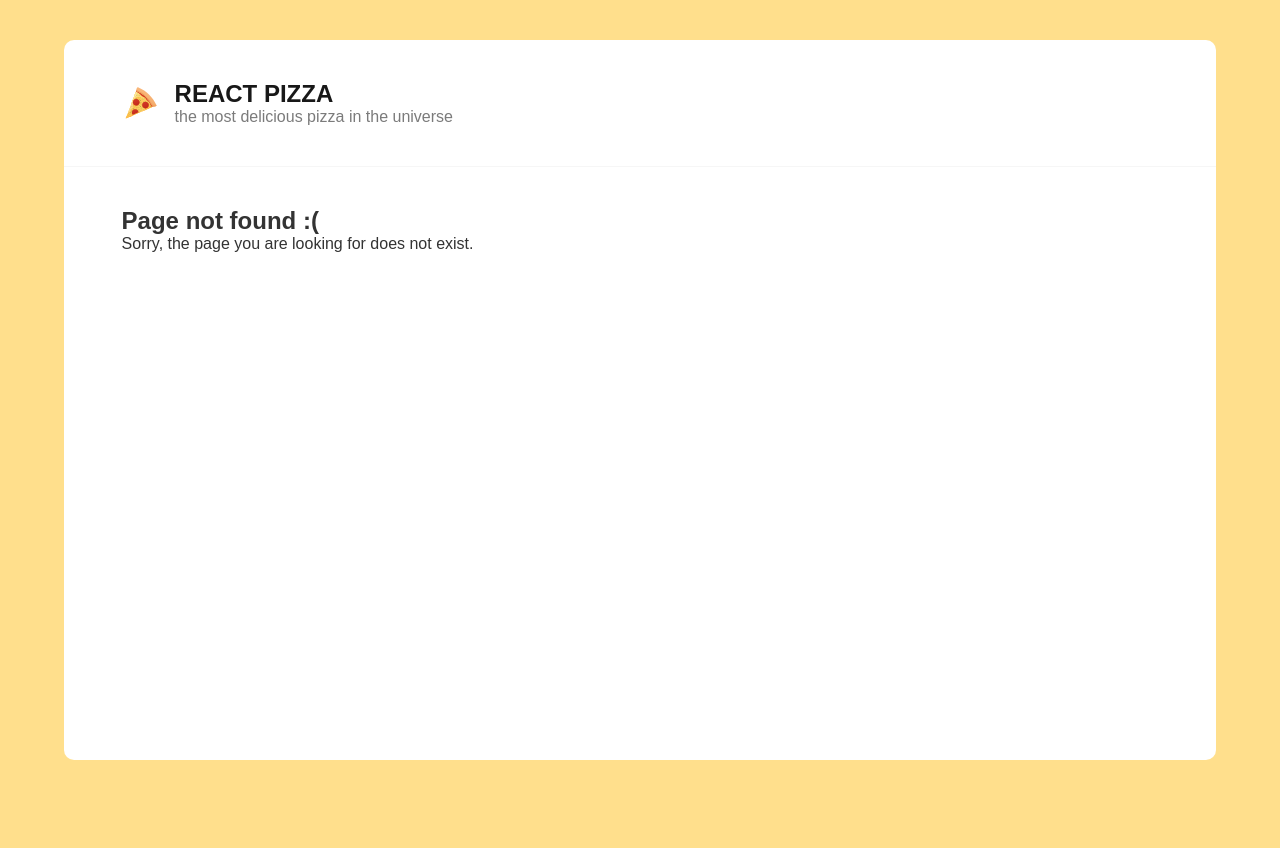
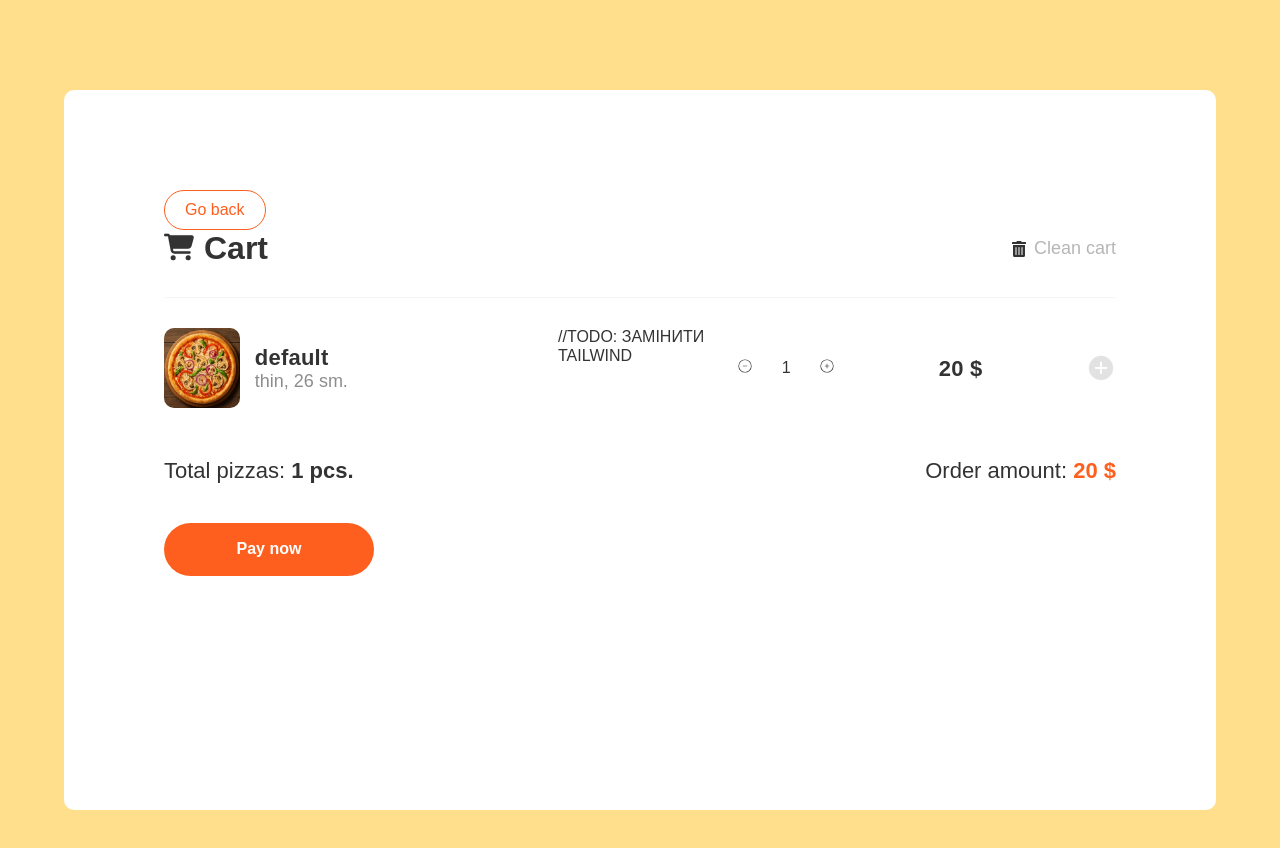
Before and after one commit to ysandul20/react-ts-pizza, a React (Vite) app: page /cart in a window 1280 px wide. Before the commit this address had no page. Before the commit the page ends 800 px from the top, so only its background shows below. Built offline with nearby package versions, Linux system fonts and the light colour scheme.

Commit message:
add cart page with functional and typization

```diff
--- a/src/App.tsx
+++ b/src/App.tsx
@@ -2,6 +2,7 @@ import { Route, Routes } from "react-router-dom";
 import AppLayout from "./layouts/AppLayout";
 import Home from "./pages/Home";
 import NotFound from "./pages/NotFound";
+import CartLayout from "./layouts/CartLayout";
 
 function App() {
   return (
@@ -10,7 +11,7 @@ function App() {
         <Route index element={<Home />} />
         <Route path="*" element={<NotFound />} />
       </Route>
-         {/* <Route path="cart" element={<CartLayout />} /> */}
+      <Route path="cart" element={<CartLayout />} />
     </Routes>
   );
 }
--- a/src/app/store.ts
+++ b/src/app/store.ts
@@ -1,9 +1,11 @@
 import { configureStore } from "@reduxjs/toolkit";
 import dataSlice from "../features/pizza/dataSlice";
+import cartSlice from "../features/cart/cartSlice";
 
 export const store = configureStore({
    reducer: {
       data: dataSlice,
+      cart: cartSlice,
    },
 });
 
--- a/src/components/Header.tsx
+++ b/src/components/Header.tsx
@@ -1,4 +1,5 @@
 import { Link } from "react-router-dom";
+import CartBtn from "./card/CartBtn";
 // import CartBtn from "./CartBtn";
 // import SearchInput from "./SearchInput";
 
@@ -13,14 +14,15 @@ function Header() {
             <img width="38" src="pizza-logo.svg" alt="Pizza logo" />
             <div>
               <h1>React Pizza</h1>
-                     <p className="hidden md:block">
+              <p>
+                {/* <p className="hidden md:block"> */}
                 the most delicious pizza in the universe
               </p>
             </div>
           </div>
         </Link>
         {/* <SearchInput /> */}
-            {/* <CartBtn /> */}
+        <CartBtn />
 
         {/* <span className="md:hidden block">
                <IoMenu className="w-8 h-8" />
--- /dev/null
+++ b/src/components/card/CartBtn.tsx
@@ -0,0 +1,22 @@
+import { FaCartShopping } from "react-icons/fa6";
+import { useNavigate } from "react-router-dom";
+import { useAppSelector } from "../../app/hooks";
+function CartBtn() {
+  const navigate = useNavigate();
+  const cartItems = useAppSelector((state) => state.cart.items);
+  const cartItemsQuantity = cartItems.reduce((sum, item) => sum + item.quantity, 0);
+  const cartItemsPrice = cartItems.reduce((sum, item) => sum + item.totalPrice, 0);
+  // console.log("header", cartItemsPrice, cartItemsQuantity);
+  return (
+    <div className="header__cart">
+      <button className="button button--cart" onClick={() => navigate("cart")}>
+        <span>{cartItemsPrice}$</span>
+        <div className="button__delimiter"></div>
+        <FaCartShopping />
+        <span>{cartItemsQuantity}</span>
+      </button>
+    </div>
+  );
+}
+
+export default CartBtn;
--- /dev/null
+++ b/src/components/card/CartItem.tsx
@@ -0,0 +1,49 @@
+import { CiCircleMinus, CiCirclePlus } from "react-icons/ci";
+import { IoIosCloseCircle } from "react-icons/io";
+import { useDispatch } from "react-redux";
+// import { addToCart, deleteFromCart } from "../redux/slices/cartSlice";
+import type { CartItemType } from "../../app/types";
+import { useAppDispatch } from "../../app/hooks";
+import { addToCart, deleteFromCart } from "../../features/cart/cartSlice";
+
+type CartItemProps = {
+  cartItemData: CartItemType;
+};
+
+function CartItem({ cartItemData }: CartItemProps) {
+  const dispatch = useAppDispatch();
+
+  const { id, imageUrl, name, sizeOption, typeOption, totalPrice, quantity } = cartItemData;
+  const typeVariations = ["thin", "classic"];
+  return (
+    <div className="cart__item">
+      <div className="cart__item-img">
+        <img className="pizza-block__image" src={`src/assets/images/${imageUrl}`} alt="Pizza" />
+      </div>
+      <div className="cart__item-info">
+        <h3>{name}</h3>
+        <p>
+          {typeVariations[typeOption]}, {sizeOption} sm.
+        </p>
+      </div>
+      //TODO: ЗАМІНИТИ TAILWIND
+      <div className="cart__item-count">
+        <button onClick={() => dispatch(deleteFromCart({ id }))}>
+          <CiCircleMinus className="text-orange-500 w-8 h-8" />
+        </button>
+        <span>{quantity}</span>
+        <button onClick={() => dispatch(addToCart(cartItemData))}>
+          <CiCirclePlus className="text-orange-500 w-8 h-8" />
+        </button>
+      </div>
+      <div className="cart__item-price">
+        <b>{totalPrice} $</b>
+      </div>
+      <button className="cart__item-remove" onClick={() => dispatch(deleteFromCart({ id }))}>
+        <IoIosCloseCircle size={30} className="rotate-45" />
+      </button>
+    </div>
+  );
+}
+
+export default CartItem;
--- a/src/components/loaders/PizzaCardSkeleton.tsx
+++ b/src/components/loaders/PizzaCardSkeleton.tsx
@@ -1,6 +1,6 @@
-import ContentLoader from "react-content-loader";
+import ContentLoader, { type IContentLoaderProps } from "react-content-loader";
 
-const PizzaCardSkeleton = (props) => (
+const PizzaCardSkeleton = (props: IContentLoaderProps) => (
    <ContentLoader
       className="pizza-block"
       speed={2}
--- a/src/components/pizza/PizzaCard.tsx
+++ b/src/components/pizza/PizzaCard.tsx
@@ -1,50 +1,38 @@
 import { useState } from "react";
 import { FaPlus } from "react-icons/fa6";
 // import { addToCart } from "../redux/slices/cartSlice";
-import { useDispatch } from "react-redux";
 import type { PizzaDataType } from "../../app/types";
+import { useAppDispatch } from "../../app/hooks";
+import { addToCart } from "../../features/cart/cartSlice";
 
 type PizzaCardProps = {
   pizzaData: PizzaDataType;
 };
 
 function PizzaCard({ pizzaData }: PizzaCardProps) {
-   const { id, imageUrl, name, sizes, price, rating, types, quantity } =
-      pizzaData;
+  const { id, imageUrl, name, sizes, price, rating, types, quantity } = pizzaData;
   const [sizeOption, setSizeOption] = useState(sizes[0]);
   const [typeOption, setTypeOption] = useState(types[0]);
 
-   const dispatch = useDispatch();
+  const dispatch = useAppDispatch();
 
   const typeVariations = ["thin", "classic"];
   return (
     <div className="pizza-block">
-         <img
-            src={`src/assets/images/${imageUrl}`}
-            alt="Pizza"
-            className="pizza-block__image"
-         />
+      <img src={`src/assets/images/${imageUrl}`} alt="Pizza" className="pizza-block__image" />
       <h3 className="pizza-block__title">{name}</h3>
       <h3 className="pizza-block__title">{rating}</h3>
       <div className="pizza-block__selector">
         <ul>
           {types.map((type) => (
-                  <li
-                     key={type}
-                     className={typeOption === type ? "active" : ""}
-                     onClick={() => setTypeOption(type)}
-                  >
+            <li key={type} className={typeOption === type ? "active" : ""} onClick={() => setTypeOption(type)}>
               {typeVariations[type]}
             </li>
           ))}
         </ul>
         <ul>
           {sizes.map((size) => (
-                  <li
-                     key={size}
-                     className={sizeOption === size ? "active" : ""}
-                     onClick={() => setSizeOption(size)}
-                  >
+            <li key={size} className={sizeOption === size ? "active" : ""} onClick={() => setSizeOption(size)}>
               {size} cm.
             </li>
           ))}
@@ -56,7 +44,7 @@ function PizzaCard({ pizzaData }: PizzaCardProps) {
           className="button button--outline button--add"
           onClick={() => {
             console.log("click");
-                  // dispatch(addToCart({ id, imageUrl, name, price, sizeOption, typeOption, quantity }));
+            dispatch(addToCart({ id, imageUrl, name, price, totalPrice: price, sizeOption, typeOption, quantity }));
           }}
         >
           <FaPlus />
--- /dev/null
+++ b/src/features/cart/cartSlice.ts
@@ -0,0 +1,56 @@
+import { createSlice } from "@reduxjs/toolkit";
+import type { CartItemType } from "../../app/types";
+import type { PayloadAction } from "@reduxjs/toolkit";
+
+type CardStateType = {
+  items: CartItemType[];
+  active: boolean;
+};
+
+const initialState: CardStateType = {
+  items: [
+    {
+      id: 1123,
+      name: "default",
+      price: 44,
+      quantity: 1,
+      totalPrice: 20,
+      sizeOption: 26,
+      typeOption: 0,
+      imageUrl: "pizza_4.png",
+    },
+  ],
+  // items: [],
+  active: false,
+};
+
+export const cartSlice = createSlice({
+  name: "cart",
+  initialState,
+  reducers: {
+    addToCart: (state, action: PayloadAction<CartItemType>) => {
+      const existingItem = state.items.find((item) => item.id === action.payload.id);
+      if (existingItem) {
+        existingItem.quantity += 1;
+        existingItem.totalPrice = existingItem.price * existingItem.quantity;
+      } else state.items.push(action.payload);
+    },
+    deleteFromCart: (state, action: PayloadAction<{ id: number }>) => {
+      const currentItem = state.items.find((item) => item.id === action.payload.id);
+      if (currentItem && currentItem.quantity > 1) {
+        console.log("decrease");
+        currentItem.quantity -= 1;
+        currentItem.totalPrice -= currentItem.price;
+      } else {
+        console.log("delete", action.payload.id);
+        state.items = state.items.filter((item) => item.id !== action.payload.id);
+      }
+    },
+    cleanCart: (state) => {
+      state.items = [];
+    },
+  },
+});
+
+export const { addToCart, cleanCart, deleteFromCart } = cartSlice.actions;
+export default cartSlice.reducer;
--- /dev/null
+++ b/src/layouts/CartLayout.tsx
@@ -0,0 +1,13 @@
+import Cart from "../pages/Cart";
+
+function CartLayout() {
+   return (
+      <div className="container">
+         <div className="wrapper">
+            <Cart />
+         </div>
+      </div>
+   );
+}
+
+export default CartLayout;
--- /dev/null
+++ b/src/pages/Cart.tsx
@@ -0,0 +1,80 @@
+import { Link } from "react-router-dom";
+import { FaCartShopping } from "react-icons/fa6";
+import { FaTrashAlt } from "react-icons/fa";
+import CartItem from "../components/card/CartItem";
+import { useAppDispatch, useAppSelector } from "../app/hooks";
+import { cleanCart } from "../features/cart/cartSlice";
+
+// const fakeOrdersData = [
+//   {
+//     id: 111,
+//     imageUrl: "src/assets/images/pizza_1.png",
+//     name: "PizzaName",
+//     size: 30,
+//     price: 45,
+//     type: "classic",
+//     quantity: 1,
+//   },
+// ];
+
+function Cart() {
+  const cartItems = useAppSelector((state) => state.cart.items);
+  const cartItemsQuantity = cartItems.reduce((sum, item) => sum + item.quantity, 0);
+  const cartItemsPrice = cartItems.reduce((sum, item) => sum + item.totalPrice, 0);
+
+  const dispatch = useAppDispatch();
+
+  return (
+    <div className="container--cart">
+      <div className="cart">
+        <Link to="/" className="button button--outline ">
+          Go back
+        </Link>
+        {cartItems.length === 0 && (
+          <div>
+            <h2>Your cart is empty</h2>
+            <img src="src/assets/images/empty-cart.png" alt="empty cart" />
+          </div>
+        )}
+
+        {cartItems.length > 0 && (
+          <>
+            <div className="cart__top">
+              <h2 className="content__title">
+                <FaCartShopping />
+                Cart
+              </h2>
+              <button className="cart__clear" onClick={() => dispatch(cleanCart())}>
+                <FaTrashAlt />
+                <span>Clean cart</span>
+              </button>
+            </div>
+            <div className="content__items">
+              {cartItems.map((cartItem) => (
+                <CartItem key={cartItem.id} cartItemData={cartItem} />
+              ))}
+            </div>
+
+            <div className="cart__bottom">
+              <div className="cart__bottom-details">
+                <span>
+                  Total pizzas: <b>{cartItemsQuantity} pcs.</b>
+                </span>
+                <span>
+                  Order amount: <b>{cartItemsPrice} $</b>
+                </span>
+              </div>
+              <div className="cart__bottom-buttons">
+                <div className="button pay-btn">
+                  <span>Pay now</span>
+                </div>
+              </div>
+            </div>
+          </>
+        )}
+      </div>
+    </div>
+  );
+}
+
+export default Cart;
```
Also changed, not shown: src/app/types.ts (+11 -0 lines), 1 other file (tests, documents, lock files or other folders). Lines whose indentation alone changed are shown as unchanged.
